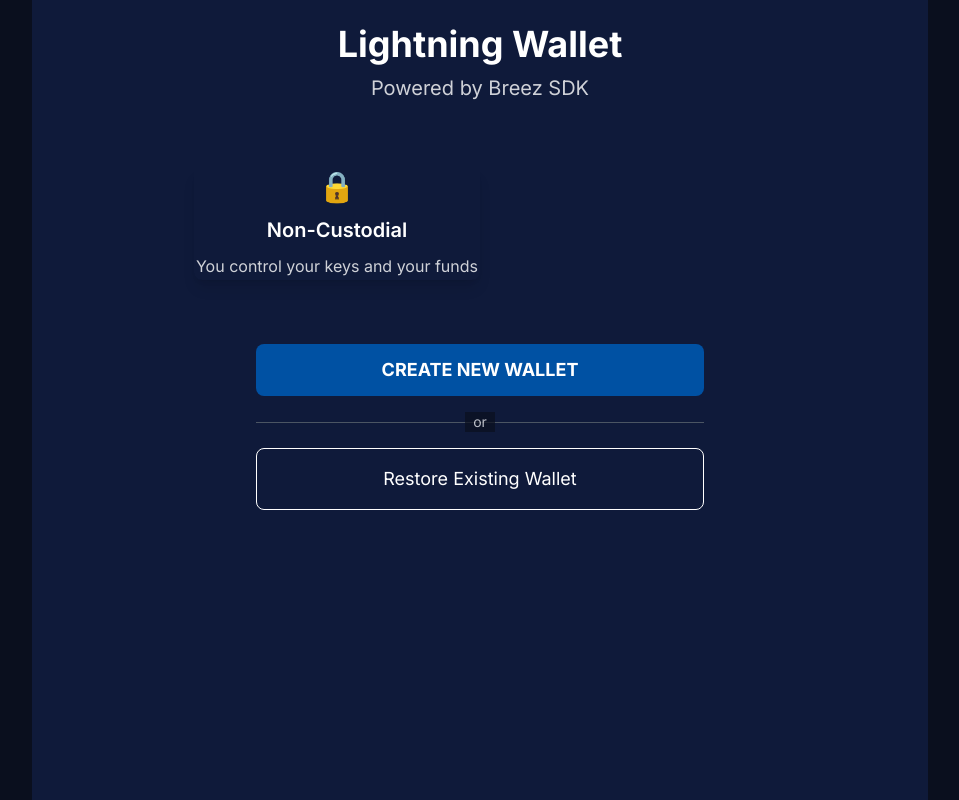
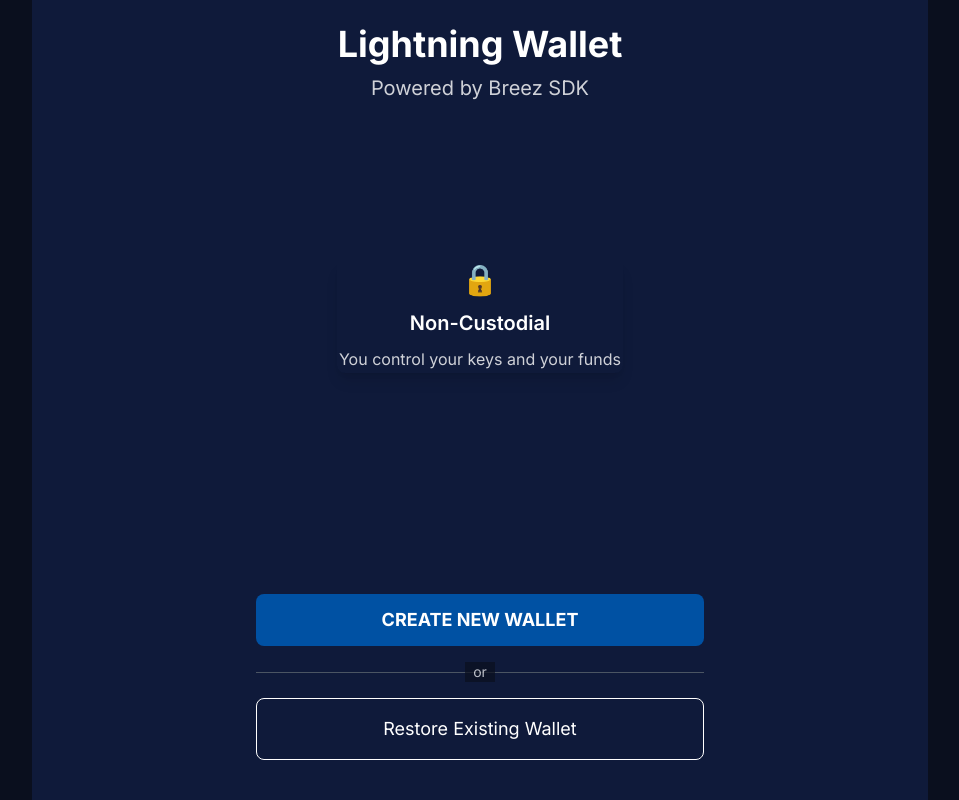
Before and after one commit to breez/wasm-example-app, a React (Vite) app: page / in a window 1280 px wide. Shown: the whole page, without its empty margins (160-1119 px from the left). Built offline with nearby package versions, Linux system fonts and the light colour scheme.

Commit message:
fix home page

```diff
--- a/src/pages/HomePage.tsx
+++ b/src/pages/HomePage.tsx
@@ -18,18 +18,16 @@
           Powered by Breez SDK
         </p>
       </div>
+      <div className="flex-1"></div>
 
       {/* Feature highlights */}
-      <div className="flex justify-center justify-items-center items-center grid grid-cols-1 md:grid-cols-2 max-w-4xl mt-16">
-
-        <div className="flex-0 bg-[rgb(var(--card-bg))] rounded-lg shadow-lg">
-          <div className="text-3xl mb-3">🔒</div>
-          <h2 className="text-xl font-semibold text-[rgb(var(--text-white))] mb-2">Non-Custodial</h2>
-          <p className="text-[rgb(var(--text-white))] opacity-80">You control your keys and your funds</p>
-        </div>
+      <div className="justify-self-center align-self-center bg-[rgb(var(--card-bg))] rounded-lg shadow-lg justify-center">
+        <div className="text-3xl mb-3">🔒</div>
+        <h2 className="text-xl font-semibold text-[rgb(var(--text-white))] mb-2">Non-Custodial</h2>
+        <p className="text-[rgb(var(--text-white))] opacity-80">You control your keys and your funds</p>
       </div>
 
-
+      <div className="flex-1"></div>
 
       {/* Call-to-action buttons */}
       <div className="space-y-4 w-full max-w-md mt-16">
```
